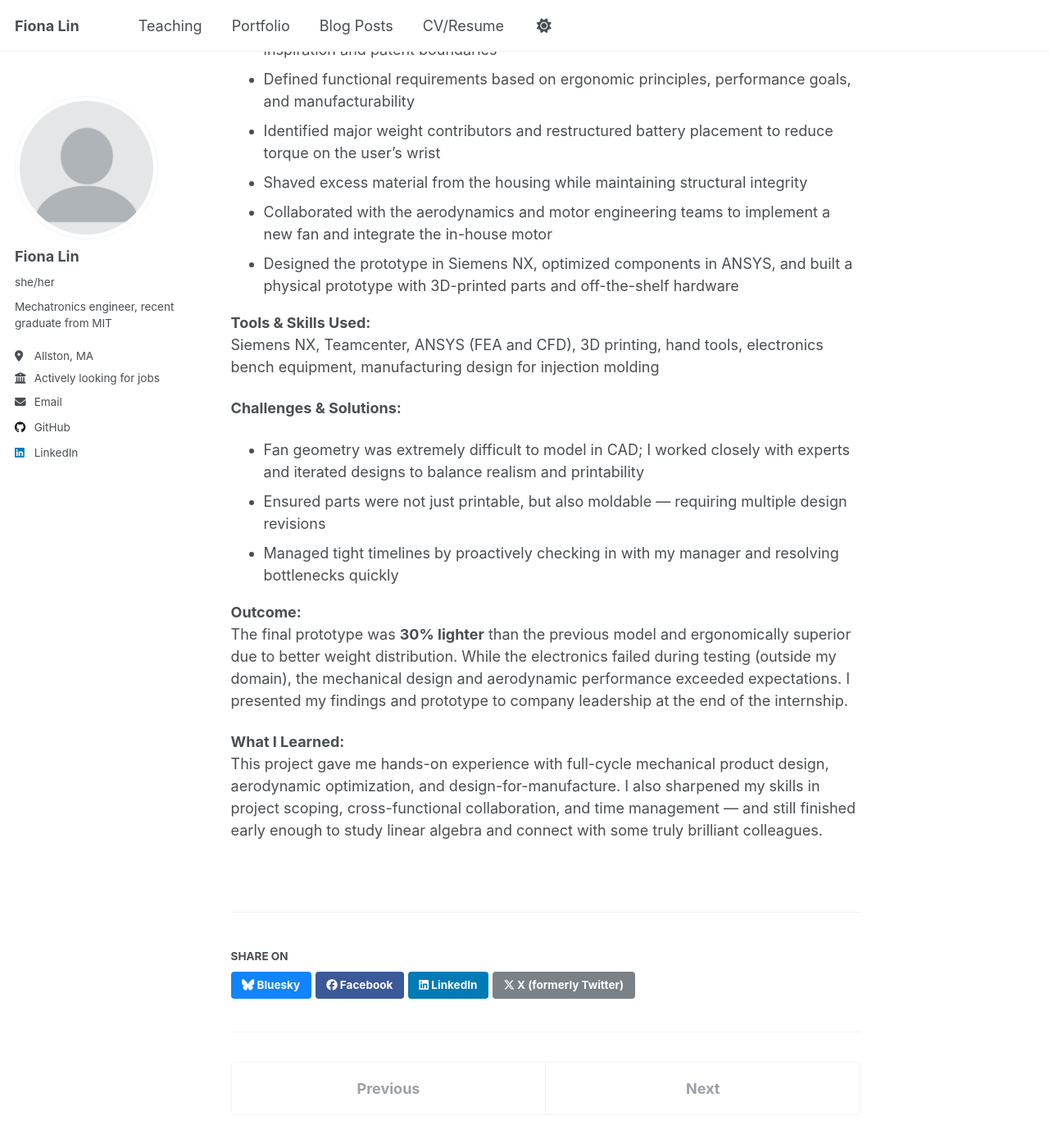
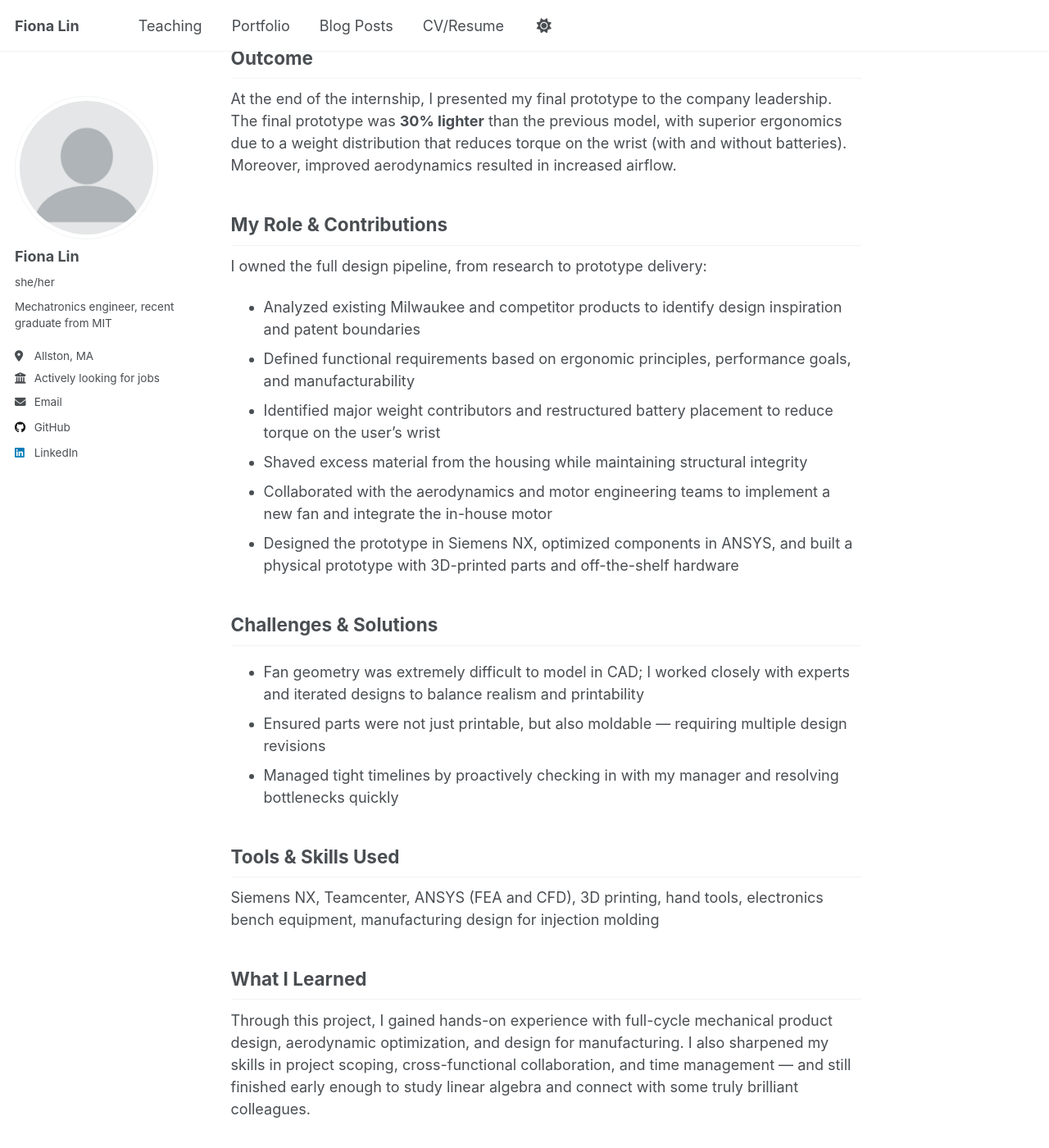
Before and after one commit to FionaLin13/backup.github.ioo, a Jekyll site: the page built from _portfolio/drafts_portfolio/leafblower.md, in a window 1280 px wide and 1400 px high, scrolled down 559 px. Shown: the whole window at 82% size. Built offline with Jekyll 4.4.1, drawn with Linux system fonts in a browser that asks for light colours; some of the changed text lies outside the part shown.

Commit message:
Update leafblower portfolio

```diff
--- a/_portfolio/drafts_portfolio/leafblower.md
+++ b/_portfolio/drafts_portfolio/leafblower.md
@@ -5,33 +5,34 @@ excerpt: "industry project
 #collection: portfolio
 ---
 
-### 🍃 Dual-Battery Leaf Blower Redesign – Milwaukee Tool Internship
+# 🍃 Dual-Battery Leaf Blower Redesign – Milwaukee Tool Internship
 
-**Goal:**
-During my Summer 2023 internship at Milwaukee Tool, I was tasked with redesigning a dual-battery leaf blower with two key objectives:
-1. **Reduce weight and improve ergonomics**
-2. **Integrate Milwaukee’s new in-house brushless motor**
+## Goal
+During my Summer 2023 internship at Milwaukee Tool, I redesigned a dual-battery leaf blower with two key objectives:
+1. Reduce weight and improve ergonomics
+2. Integrate Milwaukee’s new in-house brushless motor
+
 This also required redesigning the blower fan to optimize performance within new spatial constraints.
 
-**My Role & Contributions:**
+## Outcome
+At the end of the internship, I presented my final prototype to the company leadership. The final prototype was **30% lighter** than the previous model, with superior ergonomics due to a weight distribution that reduces torque on the wrist (with and without batteries). Moreover, improved aerodynamics resulted in increased airflow.
+
+## My Role & Contributions
 I owned the full design pipeline, from research to prototype delivery:
-- Reverse-engineered existing Milwaukee and competitor products to identify design inspiration and patent boundaries
+- Analyzed existing Milwaukee and competitor products to identify design inspiration and patent boundaries
 - Defined functional requirements based on ergonomic principles, performance goals, and manufacturability
 - Identified major weight contributors and restructured battery placement to reduce torque on the user's wrist
 - Shaved excess material from the housing while maintaining structural integrity
 - Collaborated with the aerodynamics and motor engineering teams to implement a new fan and integrate the in-house motor
 - Designed the prototype in Siemens NX, optimized components in ANSYS, and built a physical prototype with 3D-printed parts and off-the-shelf hardware
 
-**Tools & Skills Used:**
-Siemens NX, Teamcenter, ANSYS (FEA and CFD), 3D printing, hand tools, electronics bench equipment, manufacturing design for injection molding
-
-**Challenges & Solutions:**
+## Challenges & Solutions
 - Fan geometry was extremely difficult to model in CAD; I worked closely with experts and iterated designs to balance realism and printability
 - Ensured parts were not just printable, but also moldable — requiring multiple design revisions
 - Managed tight timelines by proactively checking in with my manager and resolving bottlenecks quickly
 
-**Outcome:**
-The final prototype was **30% lighter** than the previous model and ergonomically superior due to better weight distribution. While the electronics failed during testing (outside my domain), the mechanical design and aerodynamic performance exceeded expectations. I presented my findings and prototype to company leadership at the end of the internship.
+## Tools & Skills Used
+Siemens NX, Teamcenter, ANSYS (FEA and CFD), 3D printing, hand tools, electronics bench equipment, manufacturing design for injection molding
 
-**What I Learned:**
-This project gave me hands-on experience with full-cycle mechanical product design, aerodynamic optimization, and design-for-manufacture. I also sharpened my skills in project scoping, cross-functional collaboration, and time management — and still finished early enough to study linear algebra and connect with some truly brilliant colleagues.
+## What I Learned
+Through this project, I gained hands-on experience with full-cycle mechanical product design, aerodynamic optimization, and design for manufacturing. I also sharpened my skills in project scoping, cross-functional collaboration, and time management — and still finished early enough to study linear algebra and connect with some truly brilliant colleagues.
```
